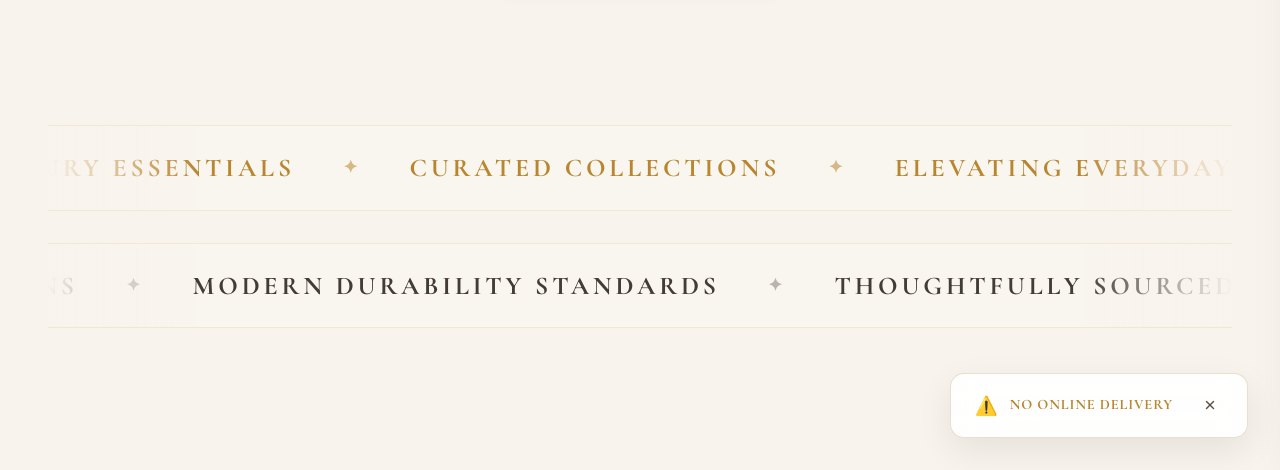
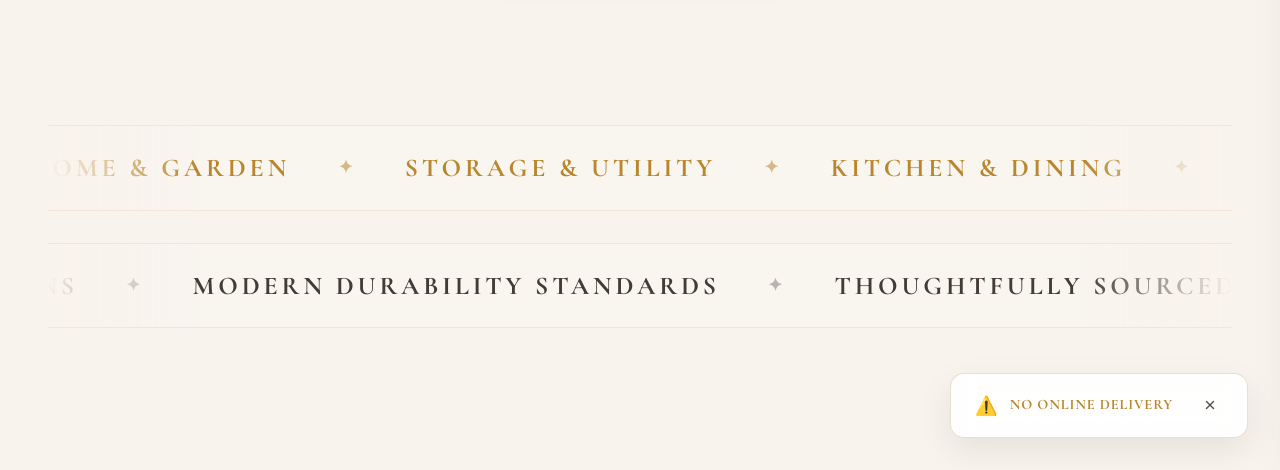
Before and after one commit to keshr7038/kalavathe-plastics, a website: page index.html in a window 1280 px wide. Shown: the part 330-800 px from the top of the page. Drawn offline with nearby package versions, Linux system fonts and the light colour scheme; no server answers.

Commit message:
Enable interactive marquee category filters scrolling and navigation

```diff
--- a/app.js
+++ b/app.js
@@ -882,10 +882,10 @@ function initFloatingNotice() {
   }
 }
 
-// --- CATEGORY TILES NAVIGATION ---
+// --- CATEGORY NAVIGATION (TILES & MARQUEE) ---
 function initCategoryTiles() {
-  const categoryTiles = document.querySelectorAll('.category-tile');
-  categoryTiles.forEach(tile => {
+  const elements = document.querySelectorAll('.category-tile, .marquee-category-btn');
+  elements.forEach(tile => {
     tile.addEventListener('click', () => {
       const category = tile.dataset.category;
       const targetBtn = document.querySelector(`.filter-btn[data-filter="${category}"]`);
--- a/index.html
+++ b/index.html
@@ -65,15 +65,17 @@
         <div class="marquee-row marquee-left-to-right">
           <div class="marquee-track">
             <div class="marquee-text">
-              <span>Curated Collections</span>
-              <span>Elevating Everyday Spaces</span>
-              <span>Modern Editorial Living</span>
-              <span>Simplified Luxury Essentials</span>
+              <span class="marquee-category-btn" data-category="Storage & Utility">Storage & Utility</span>
+              <span class="marquee-category-btn" data-category="Kitchen & Dining">Kitchen & Dining</span>
+              <span class="marquee-category-btn" data-category="Cleaning Essentials">Cleaning Essentials</span>
+              <span class="marquee-category-btn" data-category="Bathroom Accessories">Bathroom Accessories</span>
+              <span class="marquee-category-btn" data-category="Home & Garden">Home & Garden</span>
               <!-- Duplicates for seamless looping -->
-              <span>Curated Collections</span>
-              <span>Elevating Everyday Spaces</span>
-              <span>Modern Editorial Living</span>
-              <span>Simplified Luxury Essentials</span>
+              <span class="marquee-category-btn" data-category="Storage & Utility">Storage & Utility</span>
+              <span class="marquee-category-btn" data-category="Kitchen & Dining">Kitchen & Dining</span>
+              <span class="marquee-category-btn" data-category="Cleaning Essentials">Cleaning Essentials</span>
+              <span class="marquee-category-btn" data-category="Bathroom Accessories">Bathroom Accessories</span>
+              <span class="marquee-category-btn" data-category="Home & Garden">Home & Garden</span>
             </div>
           </div>
         </div>
--- a/styles.css
+++ b/styles.css
@@ -3094,6 +3094,16 @@ footer {
   gap: 3rem;
 }
 
+.marquee-category-btn {
+  cursor: pointer;
+  transition: color 0.3s ease, transform 0.3s ease;
+}
+
+.marquee-category-btn:hover {
+  color: var(--color-primary-text);
+  transform: scale(1.05);
+}
+
 .marquee-text span::after {
   content: "✦";
   font-size: 1.1rem;
```
